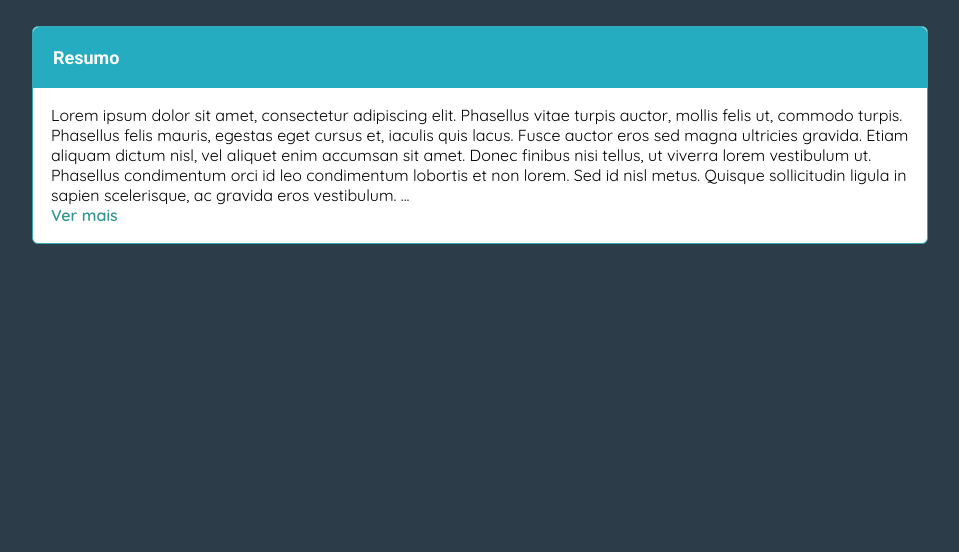
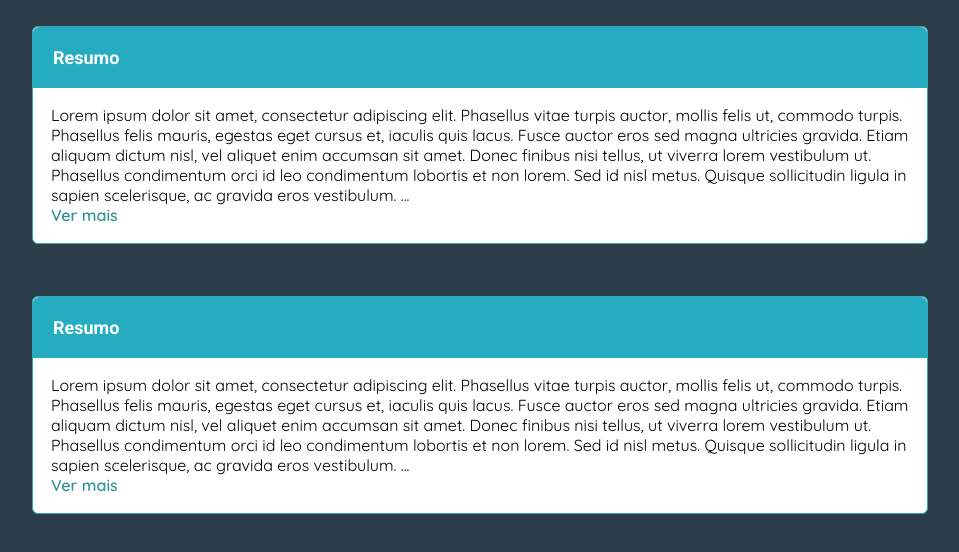
Before and after one commit to CrislainePaula/Mostrar_esconder-Texto, a plain HTML site: page index.htm in a window 1280 px wide. Shown: the whole page, without its empty margins (160-1119 px from the left). Drawn offline with Linux system fonts and the light colour scheme.

Commit message:
Update index.htm

```diff
--- a/index.htm
+++ b/index.htm
@@ -32,6 +32,28 @@
     </div>
     </section>
 
+    <section class="resumo">
+        <div class="resumo-text" >
+           <div class="resu-tittle">
+               <h3>Resumo</h3>
+            </div>
+        <div class="text-rm">
+            <p>Lorem ipsum dolor sit amet, consectetur adipiscing elit. Phasellus vitae turpis auctor, mollis felis ut, commodo turpis. Phasellus felis mauris, egestas eget cursus et, iaculis quis lacus. Fusce auctor eros sed magna ultricies gravida. Etiam aliquam dictum nisl, vel aliquet enim accumsan sit amet. Donec finibus nisi tellus, ut viverra lorem vestibulum ut. Phasellus condimentum orci id leo condimentum lobortis et non lorem. Sed id nisl metus. Quisque sollicitudin ligula in sapien scelerisque, ac gravida eros vestibulum. <span id="pontos">...</span><span id="mais">
+            <br>
+            <br>
+            Fusce vitae luctus dui. Donec id euismod mauris, in volutpat urna. Proin dapibus consequat feugiat. Proin dictum justo arcu, quis vestibulum augue lacinia quis. Sed dignissim dui nulla, ut faucibus mauris sodales id. Aliquam erat volutpat. Maecenas dolor enim, tincidunt id elit non, suscipit interdum turpis. Etiam finibus urna libero, eget interdum eros volutpat ullamcorper. Pellentesque et pretium lorem. Aenean interdum quis diam ac porttitor. Cras nec ipsum pulvinar, pharetra libero non, ornare enim. Etiam in laoreet odio.
+            <br>
+            <br>
+            Nam eget tristique elit, at fermentum tellus. Mauris scelerisque ligula id eleifend feugiat. Donec eleifend vehicula sem nec dapibus. Integer scelerisque neque dui, in lacinia erat molestie eu. Phasellus maximus dui eget lacus porta tempor. Ut ex nibh, dignissim quis purus semper, efficitur facilisis turpis. Praesent blandit elementum ultricies. Aliquam sit amet enim sit amet nulla pulvinar lobortis consectetur non odio. Phasellus at lacus hendrerit, vulputate nisi sit amet, viverra mauris. Etiam eu scelerisque orci. Quisque sagittis, mi vitae pharetra iaculis, orci elit eleifend massa, eu posuere mauris odio id odio. Morbi eu libero luctus, consectetur lorem vel, interdum sapien. Aenean in porta arcu. Maecenas eu maximus massa.
+            <br>
+            <br>
+            Praesent velit dolor, dignissim sed quam ac, efficitur porta justo. Pellentesque porta pharetra felis ut hendrerit. Nulla facilisi. Aliquam erat volutpat. Nunc sit amet faucibus quam. Maecenas dapibus luctus dolor at viverra. Duis nec fringilla libero. Duis risus nibh, viverra ac orci nec, iaculis dictum sem. Aliquam at malesuada arcu. Aliquam erat volutpat. Donec varius ipsum purus, ut vehicula purus placerat vitae. Lorem ipsum dolor sit amet, consectetur adipiscing elit.</span></p>
+
+            <a onclick="vermais()" id="btnVerMais">Ver mais</a>
+        </div>
+    </div>
+    </section>
+
     <script src="interacao/script.js"></script>
 </body>
 </html>
```
